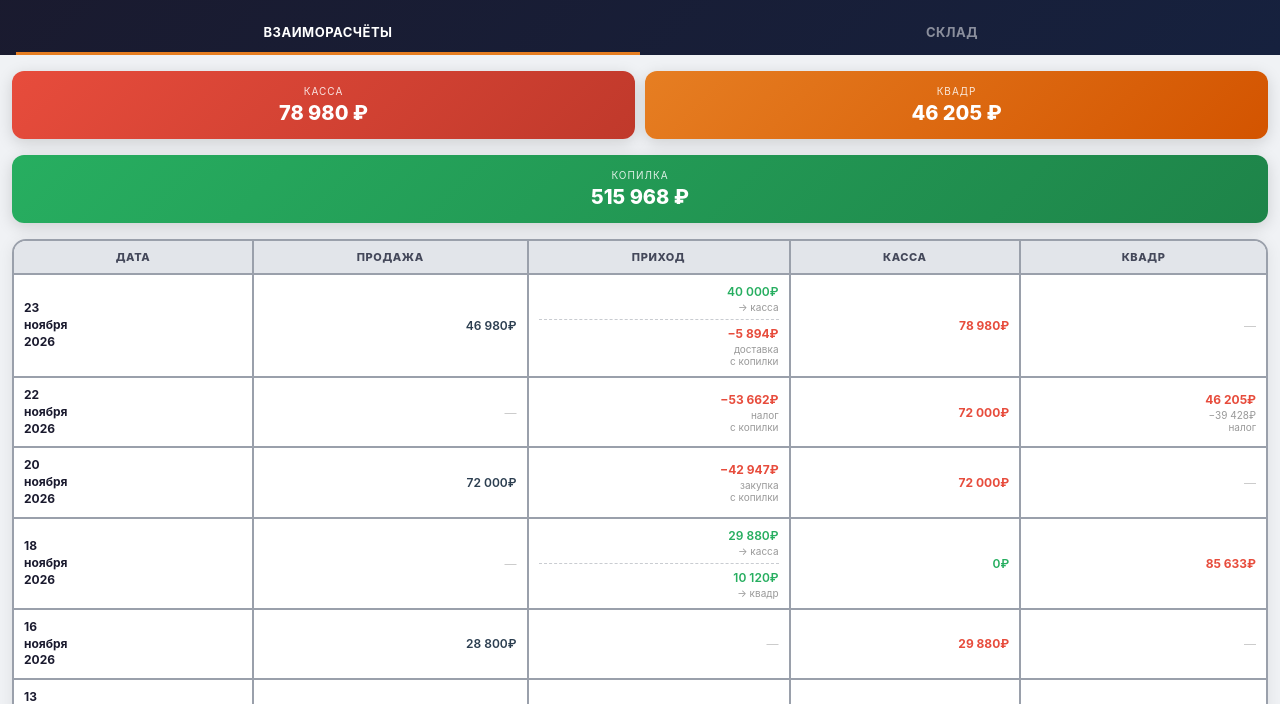
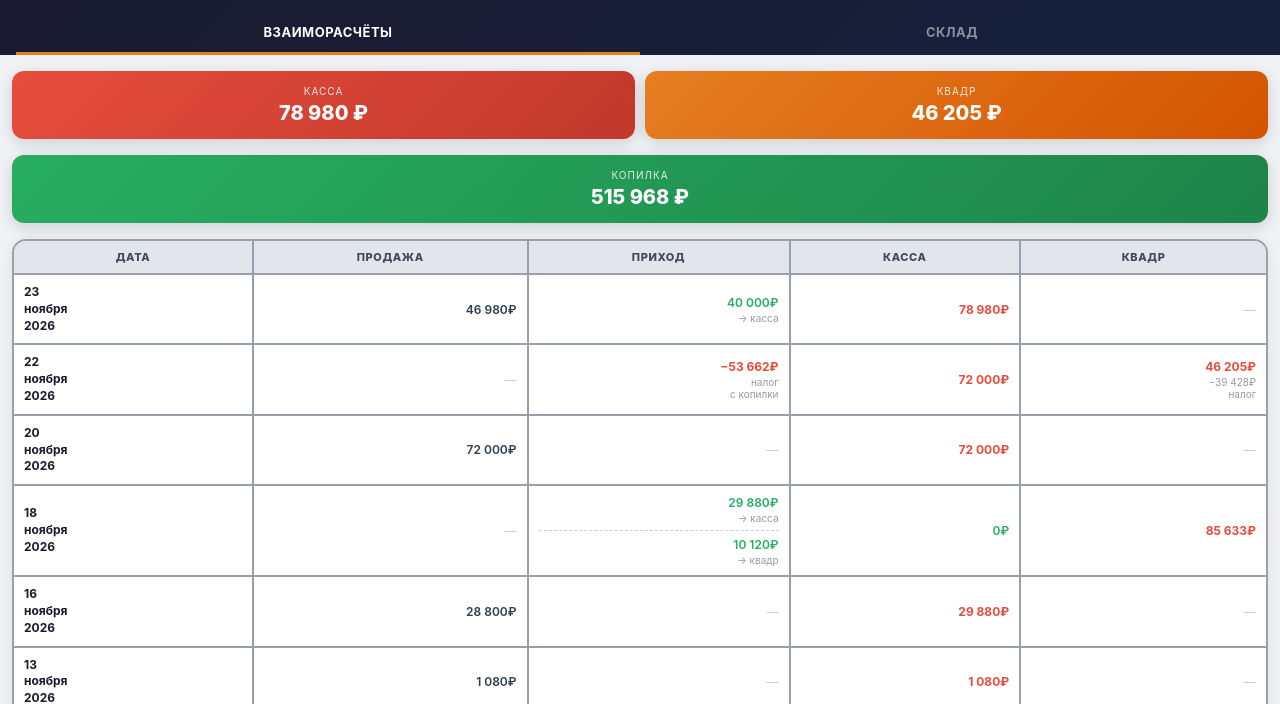
Before and after one commit to djovanijr-collab/uchet, a plain HTML site: page index.html in a window 1280 px wide. Shown: the part 66-770 px from the top of the page. Drawn offline with Linux system fonts and the light colour scheme.

Commit message:
Убраны пометки списаний Копилки из колонки Приход (20.11, 23.11)

```diff
--- a/index.html
+++ b/index.html
@@ -79,9 +79,9 @@
     <table>
       <thead><tr><th>Дата</th><th>Продажа</th><th>Приход</th><th>Касса</th><th>Квадр</th></tr></thead>
       <tbody>
-<tr><td>23<br>ноября<br>2026</td><td><span class="sale">46 980₽</span></td><td><div><span class="green">40 000₽</span><span class="sub-note">→ касса</span></div><div class="sub-line"><span class="red">−5 894₽</span><span class="sub-note">доставка<br>с копилки</span></div></td><td><div><span class="red">78 980₽</span></div></td><td><div><span class="muted">—</span></div></td></tr>
+<tr><td>23<br>ноября<br>2026</td><td><span class="sale">46 980₽</span></td><td><div><span class="green">40 000₽</span><span class="sub-note">→ касса</span></div></td><td><div><span class="red">78 980₽</span></div></td><td><div><span class="muted">—</span></div></td></tr>
 <tr><td>22<br>ноября<br>2026</td><td><span class="muted">—</span></td><td><div><span class="red">−53 662₽</span><span class="sub-note">налог<br>с копилки</span></div></td><td><div><span class="red">72 000₽</span></div></td><td><div><span class="red">46 205₽</span><span class="sub-note">−39 428₽<br>налог</span></div></td></tr>
-<tr><td>20<br>ноября<br>2026</td><td><span class="sale">72 000₽</span></td><td><div><span class="red">−42 947₽</span><span class="sub-note">закупка<br>с копилки</span></div></td><td><div><span class="red">72 000₽</span></div></td><td><div><span class="muted">—</span></div></td></tr>
+<tr><td>20<br>ноября<br>2026</td><td><span class="sale">72 000₽</span></td><td><div><span class="muted">—</span></div></td><td><div><span class="red">72 000₽</span></div></td><td><div><span class="muted">—</span></div></td></tr>
 <tr><td>18<br>ноября<br>2026</td><td><span class="muted">—</span></td><td><div><span class="green">29 880₽</span><span class="sub-note">→ касса</span></div><div class="sub-line"><span class="green">10 120₽</span><span class="sub-note">→ квадр</span></div></td><td><div><span class="green">0₽</span></div></td><td><div><span class="red">85 633₽</span></div></td></tr>
 <tr><td>16<br>ноября<br>2026</td><td><span class="sale">28 800₽</span></td><td><div><span class="muted">—</span></div></td><td><div><span class="red">29 880₽</span></div></td><td><div><span class="muted">—</span></div></td></tr>
 <tr><td>13<br>ноября<br>2026</td><td><span class="sale">1 080₽</span></td><td><div><span class="muted">—</span></div></td><td><div><span class="red">1 080₽</span></div></td><td><div><span class="muted">—</span></div></td></tr>
```
